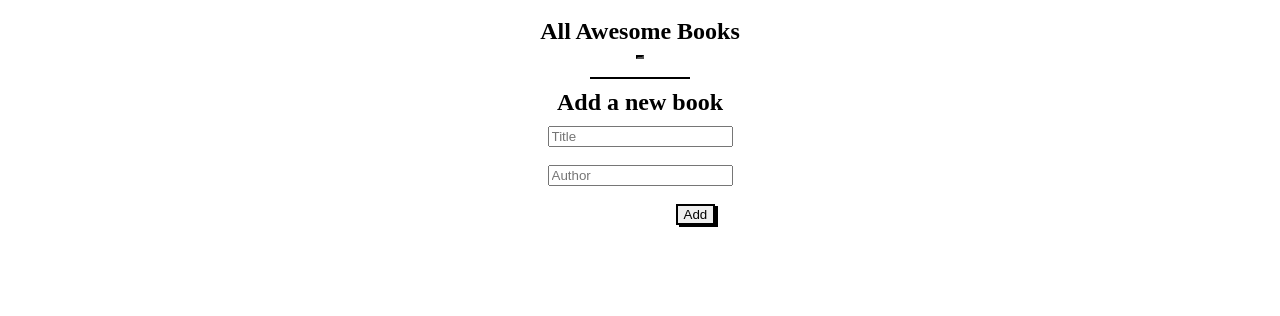
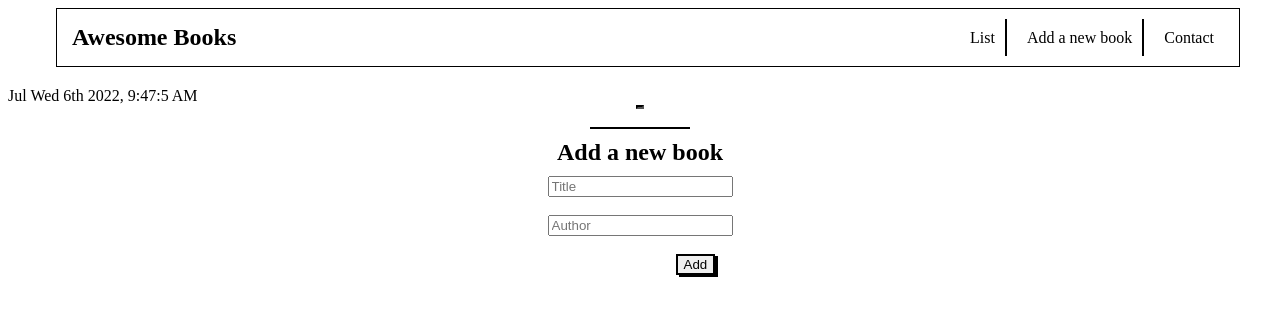
Before and after one commit to Ney2/AwesomeBook, a website: page index.html in a window 1280 px wide. Drawn offline with Linux system fonts and the light colour scheme.

Commit message:
add navigation and date

```diff
--- a/css/styles.css
+++ b/css/styles.css
@@ -1,6 +1,53 @@
 body * {
   margin: 0;
 }
+
+nav {
+  width: 100vw;
+  display: flex;
+  justify-content: center;
+  align-items: center;
+  margin-bottom: 20px;
+}
+
+ .navigation {
+  display: flex;
+  justify-content: space-between;
+  align-items: center;
+  width: 90vw;
+  padding: 15px;
+  border: 1px solid rgba(0, 0, 0, 1);
+ }
+
+ .navigation h1 {
+
+}
+
+.navigation ul {
+  display: flex;
+  gap: 10px;
+  padding: 0;
+
+}
+
+.navigation ul li{
+list-style: none;
+}
+
+.navigation ul li a{
+  color: rgba(0, 0, 0, 1);
+  text-decoration: none;
+  padding: 10px;
+  }
+
+  .navigation ul li a:focus{
+    color: rgba(25, 88, 139, 1)
+    ;
+  }
+
+  .border {
+    border-right: rgba(0, 0, 0, 1) 2px solid;
+  }
 
 .top {
   display: flex;
--- a/index.html
+++ b/index.html
@@ -8,8 +8,23 @@
     <title>Awesome Books</title>
 </head>
 <body>
+
+<nav>
+    <div class="navigation">
+        <h1>Awesome Books</h1>
+        <ul>
+            <li><a href="#"  class="border">List</a></li>
+            <li><a href="#"  class="border">Add a new book</a></li>
+            <li ><a href="#">Contact</a></li>
+        </ul>
+  </div>
+</nav>
+
+<div class="timer">
+    <p id="time"></p>
+</div>
+
     <section class="top">
-    <h1 id="all">All Awesome Books</h1>
     <table id="tableId">
         <tbody id="bookList">
 
--- a/script/script.js
+++ b/script/script.js
@@ -72,3 +72,30 @@ button.addEventListener('click', (e) => {
     refreshDOM();
   }
 });
+
+function timer() {
+  const d = new Date();
+
+  const daysArray = ['Sun', 'Mon', 'Tue', 'Wed', 'Thu', 'Fri', 'Sat'];
+
+  const sec = d.getSeconds();
+  const min = d.getMinutes();
+  const hour = d.getHours();
+  const dayName = daysArray[d.getDay()];
+  const day = d.getDate();
+  const month = d.toLocaleDateString('en-US', { month: 'short' });
+  const years = d.getFullYear();
+
+  console.log(day)
+
+  // display ampm
+  const ampm = hour >= 12 ? 'PM' : 'AM';
+
+  const time = document.getElementById('time');
+  time.innerHTML = `${month}  ${dayName}  ${day}th ${years}, ${hour}:${min}:${sec}  ${ampm} `;
+}
+
+//  const D = new Date();
+// document.getElementById("time").innerHTML = D.toDateString();
+
+setInterval(timer, 1000);
```
